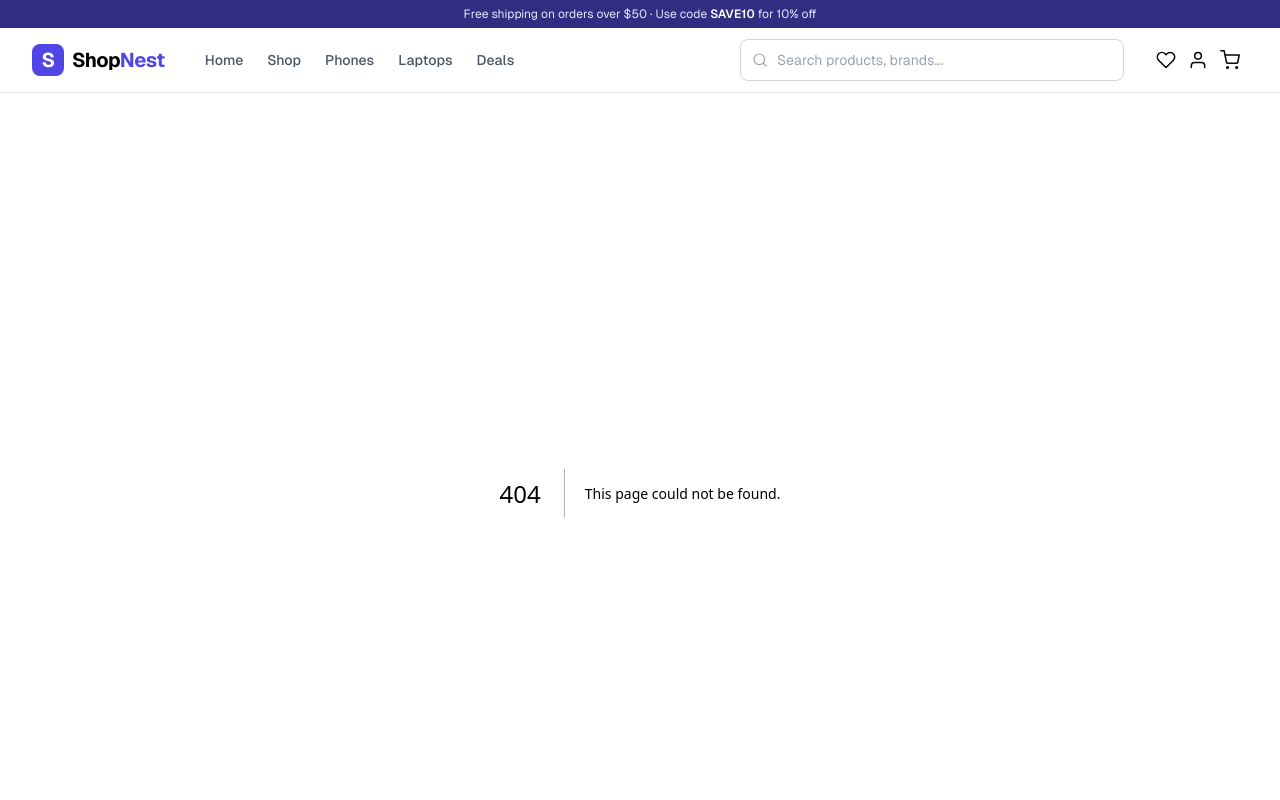
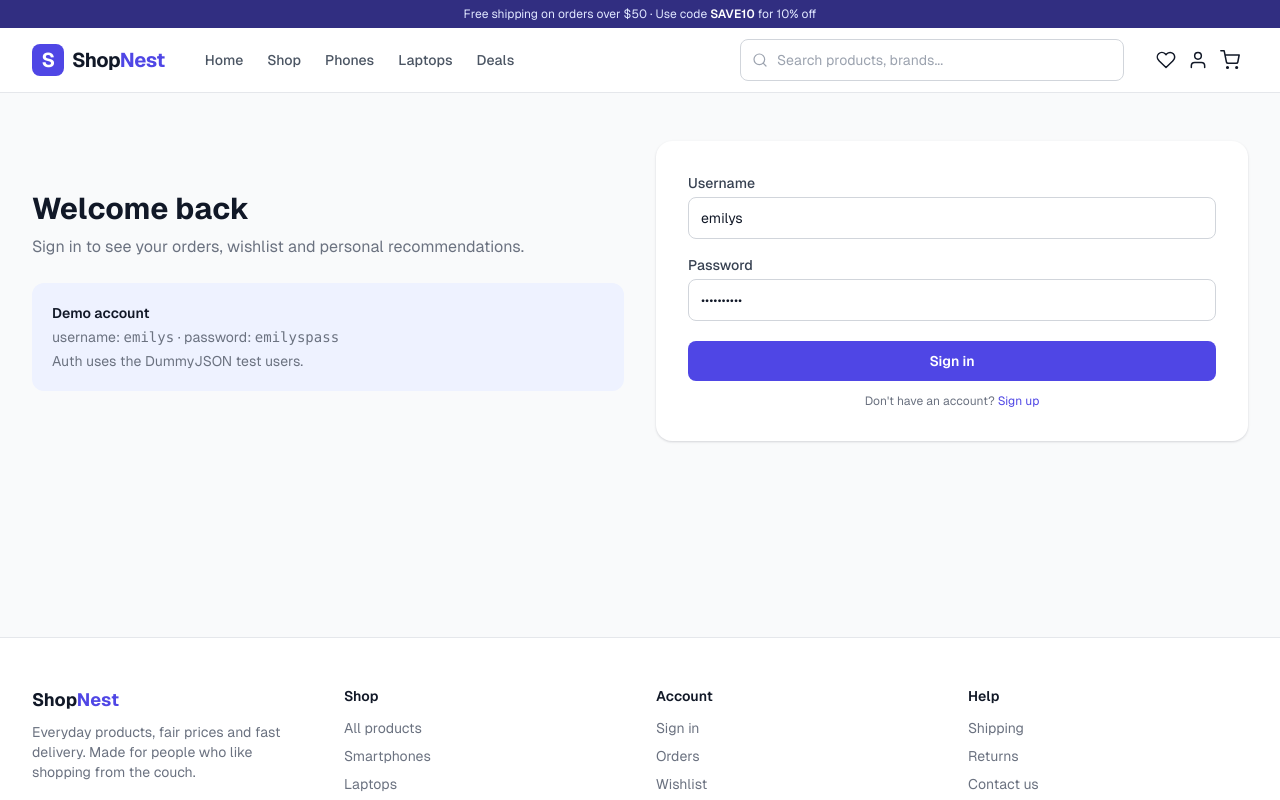
Before and after one commit to sahilsutharmandan/shopnest, a Next.js app: page /login in a window 1280 px wide. Before the commit this address had no page. Shown: the top 800 px of the page. Built offline with nearby package versions, Linux system fonts and the light colour scheme.

Commit message:
login, wishlist and order history pages

```diff
--- /dev/null
+++ b/src/app/login/LoginClient.jsx
@@ -0,0 +1,64 @@
+"use client";
+
+import Link from "next/link";
+import { useState } from "react";
+import { useRouter } from "next/navigation";
+import { useDispatch } from "react-redux";
+import { setUser } from "@/store/authSlice";
+import { showToast } from "@/store/toastSlice";
+import { login } from "@/lib/api";
+
+export default function LoginClient() {
+  const router = useRouter();
+  const dispatch = useDispatch();
+  const [username, setUsername] = useState("emilys");
+  const [password, setPassword] = useState("emilyspass");
+  const [error, setError] = useState("");
+  const [loading, setLoading] = useState(false);
+
+  async function handleSubmit(e) {
+    e.preventDefault();
+    setError("");
+    setLoading(true);
+    try {
+      const user = await login(username, password);
+      dispatch(setUser(user));
+      dispatch(showToast(`Welcome back, ${user.firstName}`));
+      router.push("/");
+    } catch (err) {
+      setError(err.message || "Login failed");
+    } finally {
+      setLoading(false);
+    }
+  }
+
+  return (
+    <div className="container-page grid gap-8 py-12 lg:grid-cols-2 lg:items-center">
+      <div>
+        <h1 className="text-3xl font-bold">Welcome back</h1>
+        <p className="mt-2 text-muted">Sign in to see your orders, wishlist and personal recommendations.</p>
+        <div className="mt-6 rounded-xl bg-brand-50 p-5 text-sm">
+          <p className="font-semibold">Demo account</p>
+          <p className="mt-1 text-muted">username: <code>emilys</code> · password: <code>emilyspass</code></p>
+          <p className="mt-1 text-muted">Auth uses the DummyJSON test users.</p>
+        </div>
+      </div>
+
+      <form onSubmit={handleSubmit} className="rounded-2xl bg-white p-8 shadow-card">
+        <label className="label">Username</label>
+        <input value={username} onChange={(e) => setUsername(e.target.value)} className="input" />
+        <div className="mt-4">
+          <label className="label">Password</label>
+          <input type="password" value={password} onChange={(e) => setPassword(e.target.value)} className="input" />
+        </div>
+        {error && <p className="mt-3 text-sm text-red-600">{error}</p>}
+        <button type="submit" disabled={loading} className="btn-primary mt-5 w-full">
+          {loading ? "Signing in..." : "Sign in"}
+        </button>
+        <p className="mt-3 text-center text-xs text-muted">
+          Don&apos;t have an account? <Link href="/login" className="text-brand-600">Sign up</Link>
+        </p>
+      </form>
+    </div>
+  );
+}
--- /dev/null
+++ b/src/app/login/page.jsx
@@ -0,0 +1,5 @@
+import LoginClient from "./LoginClient";
+
+export default function LoginPage() {
+  return <LoginClient />;
+}
--- /dev/null
+++ b/src/app/orders/OrdersClient.jsx
@@ -0,0 +1,79 @@
+"use client";
+
+import Link from "next/link";
+import { useSelector } from "react-redux";
+import { useSearchParams } from "next/navigation";
+import { formatDate, formatPrice } from "@/lib/format";
+import { CheckIcon, TruckIcon } from "@/components/Icons";
+
+function currentStatus(order) {
+  const placed = new Date(order.placedAt).getTime();
+  const hours = (Date.now() - placed) / 36e5;
+  if (hours < 2) return { label: "Order placed", step: 0 };
+  if (hours < 24) return { label: "Packed", step: 1 };
+  return { label: "Shipped", step: 2 };
+}
+
+export default function OrdersClient() {
+  const orders = useSelector((state) => state.orders.list);
+  const params = useSearchParams();
+  const highlight = params.get("highlight");
+
+  if (orders.length === 0) {
+    return (
+      <div className="container-page py-16">
+        <div className="mx-auto max-w-md rounded-2xl bg-white p-10 text-center shadow-card">
+          <TruckIcon className="mx-auto h-12 w-12 text-gray-300" />
+          <p className="mt-4 text-lg font-semibold">No orders yet</p>
+          <p className="mt-1 text-sm text-muted">Your orders will show up here after your first checkout.</p>
+          <Link href="/products" className="btn-primary mt-6 inline-flex">Start shopping</Link>
+        </div>
+      </div>
+    );
+  }
+
+  return (
+    <div className="container-page py-8">
+      <h1 className="text-2xl font-bold">My orders</h1>
+      <ul className="mt-6 space-y-4">
+        {orders.map((order) => {
+          const status = currentStatus(order);
+          return (
+            <li key={order.id} className={`rounded-2xl bg-white p-6 shadow-card ${highlight === order.id ? "ring-2 ring-brand-500" : ""}`}>
+              <div className="flex flex-wrap items-start justify-between gap-3">
+                <div>
+                  <p className="text-sm text-muted">Placed {formatDate(order.placedAt)}</p>
+                  <p className="text-lg font-bold">{order.id}</p>
+                </div>
+                <div className="text-right">
+                  <p className="text-sm text-muted">Total</p>
+                  <p className="text-lg font-bold">{formatPrice(order.totals.total)}</p>
+                </div>
+              </div>
+              <div className="mt-4 flex flex-wrap items-center gap-4">
+                {[0, 1, 2].map((i) => (
+                  <div key={i} className="flex items-center gap-2 text-sm">
+                    <span className={`grid h-6 w-6 place-items-center rounded-full text-xs font-bold ${status.step >= i ? "bg-brand-600 text-white" : "bg-gray-200 text-gray-500"}`}>
+                      {status.step > i ? <CheckIcon className="h-3.5 w-3.5" /> : i + 1}
+                    </span>
+                    <span className={status.step === i ? "font-semibold" : "text-muted"}>
+                      {["Placed", "Packed", "Shipped"][i]}
+                    </span>
+                  </div>
+                ))}
+              </div>
+              <ul className="mt-4 flex flex-wrap gap-3">
+                {order.items.map((item) => (
+                  <li key={item.id} className="flex items-center gap-2 rounded-lg bg-gray-50 px-3 py-2 text-sm">
+                    <img src={item.thumbnail} alt="" className="h-10 w-10 rounded object-cover" />
+                    <span>{item.title} × {item.qty}</span>
+                  </li>
+                ))}
+              </ul>
+            </li>
+          );
+        })}
+      </ul>
+    </div>
+  );
+}
--- /dev/null
+++ b/src/app/orders/page.jsx
@@ -0,0 +1,12 @@
+import { Suspense } from "react";
+import OrdersClient from "./OrdersClient";
+
+export const dynamic = "force-static";
+
+export default function Page() {
+  return (
+    <Suspense fallback={<div className="container-page py-16 text-center text-muted">Loading...</div>}>
+      <OrdersClient />
+    </Suspense>
+  );
+}
--- /dev/null
+++ b/src/app/wishlist/WishlistClient.jsx
@@ -0,0 +1,35 @@
+"use client";
+
+import Link from "next/link";
+import { useSelector } from "react-redux";
+import ProductCard from "@/components/ProductCard";
+import { HeartIcon } from "@/components/Icons";
+
+export default function WishlistClient() {
+  const items = useSelector((state) => state.wishlist.items);
+
+  if (items.length === 0) {
+    return (
+      <div className="container-page py-16">
+        <div className="mx-auto max-w-md rounded-2xl bg-white p-10 text-center shadow-card">
+          <HeartIcon className="mx-auto h-12 w-12 text-gray-300" />
+          <p className="mt-4 text-lg font-semibold">Your wishlist is empty</p>
+          <p className="mt-1 text-sm text-muted">Save products you love by tapping the heart.</p>
+          <Link href="/products" className="btn-primary mt-6 inline-flex">Browse products</Link>
+        </div>
+      </div>
+    );
+  }
+
+  return (
+    <div className="container-page py-8">
+      <h1 className="text-2xl font-bold">Wishlist</h1>
+      <p className="mt-1 text-sm text-muted">{items.length} saved item{items.length !== 1 ? "s" : ""}</p>
+      <div className="mt-6 grid gap-4 sm:grid-cols-2 lg:grid-cols-4">
+        {items.map((p) => (
+          <ProductCard key={p.id} product={p} />
+        ))}
+      </div>
+    </div>
+  );
+}
--- /dev/null
+++ b/src/app/wishlist/page.jsx
@@ -0,0 +1,5 @@
+import WishlistClient from "./WishlistClient";
+
+export default function WishlistPage() {
+  return <WishlistClient />;
+}
```
